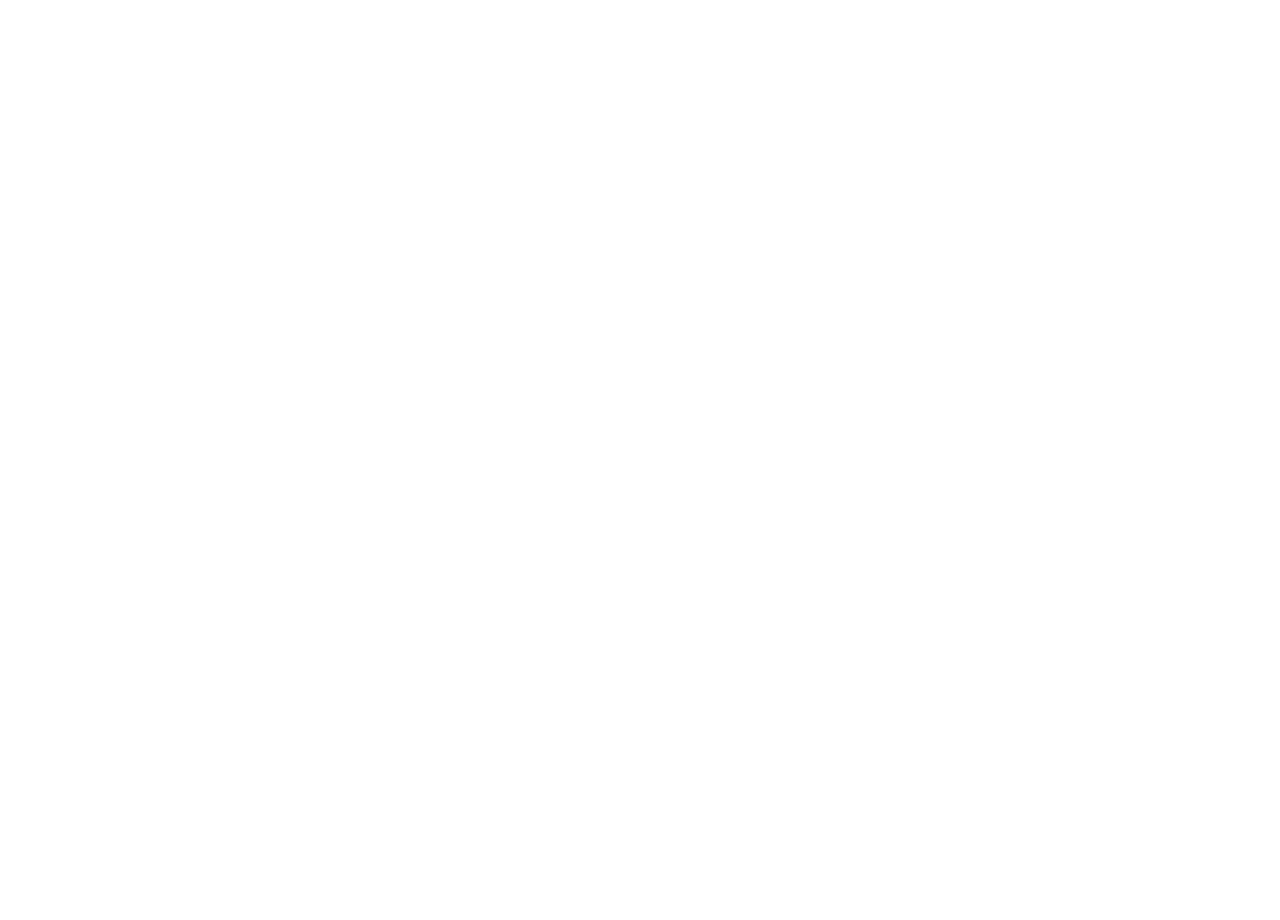
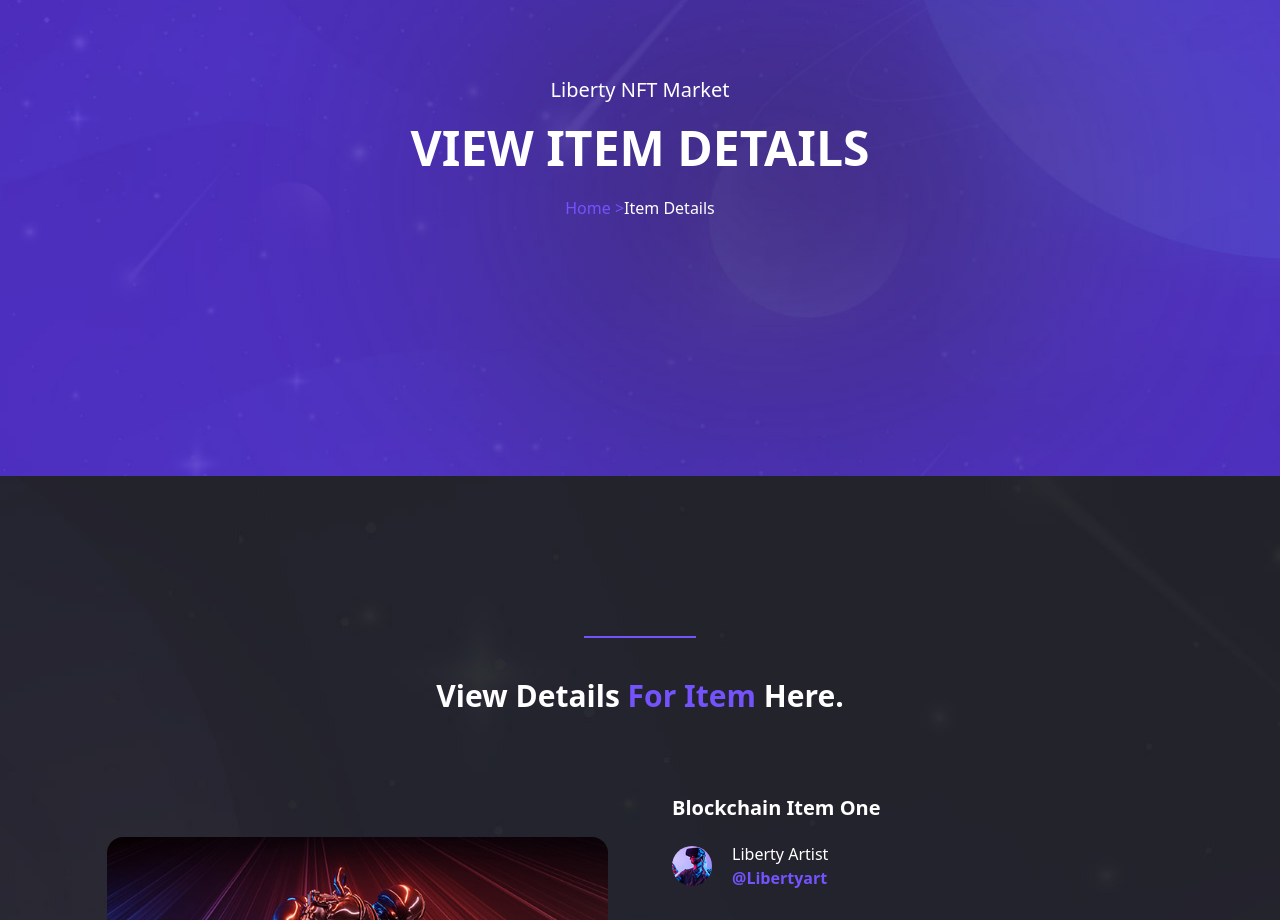
Before and after one commit to mo7amed-ramadan/Liberty-NFT-Market, a React (Create React App) app: page /itemdetails in a window 1280 px wide. Shown: the part 180-1100 px from the top of the page. Before the commit the page ends 800 px from the top, so only its background shows below. Built offline with nearby package versions, Linux system fonts and the light colour scheme.

Commit message:
finishing item details page and start to make explore page and item details page responsive

```diff
--- a/src/Components/Pages/Explore/CryptoCurrency/CryptoCurrency.js
+++ b/src/Components/Pages/Explore/CryptoCurrency/CryptoCurrency.js
@@ -5,7 +5,6 @@
 import TextHighlight from "../../../TextHighlight";
 import TableHeader from "./TableHeader";
 import Buttons from "../../../Buttons";
-import Footer from "../../../Footer";
 import "./CryptoCurrency.css";
 function CryptoCurrency() {
   const [crypto, setCrypto] = useState([]);
@@ -95,7 +94,6 @@
             />
           </div>
         </div>
-        <Footer />
       </div>
     </>
   );
--- a/src/Components/Pages/Explore/CryptoCurrency/CryptoItem/CryptoItem.js
+++ b/src/Components/Pages/Explore/CryptoCurrency/CryptoItem/CryptoItem.js
@@ -4,7 +4,7 @@
       <tr className="crypto-item w-[90%] mx-auto">
         <td className="border-r-2 border-white">{props.num}</td>
         <td className="coin-thumb pl-2 py-3 border-r-2 border-white">
-          <img src={props.img} alt="bitcoin" />
+          <img src={props.img} alt="bitcoin" loading="lazy" />
         </td>
         <td className="pl-2 border-r-2 border-white">{props.name}</td>
         <td className="pl-2 border-r-2 border-white">{props.priceUSD}</td>
--- a/src/Components/Pages/Explore/Explore.js
+++ b/src/Components/Pages/Explore/Explore.js
@@ -1,11 +1,12 @@
 import PageHeading from "./PageHeading/PageHeading";
 import CryptoCurrency from "./CryptoCurrency/CryptoCurrency";
-
+import Footer from "../../Footer";
 function Explore() {
   return (
     <>
       <PageHeading />
       <CryptoCurrency />
+      <Footer />
     </>
   );
 }
--- /dev/null
+++ b/src/Components/Pages/ItemDetails/Add-ons/Artists.js
@@ -0,0 +1,28 @@
+function Artists(props) {
+  return (
+    <div className="flex flex-row flex-no-wrap items-center w-[31%] bg-cardColor border border-borderColor rounded-3xl mt-8 mr-4">
+      <img
+        src={props.img}
+        alt={props.name}
+        className=" rounded-s-3xl"
+        loading="lazy"
+      />
+      <div className="content text-white flex flex-col items-start ml-5">
+        <div className="flex flex-col text-base">
+          <span className="text-xl font-bold">{props.name}</span>
+          <a href="/itemdetails" className="text-mainColor font-bold">
+            @davidwalker
+          </a>
+        </div>
+        <div className="line bg-borderColor h-[1px] w-full mx-auto my-6"></div>
+        <span className="font-semibold">
+          Bid:{" "}
+          <span className="text-mainColor text-xl font-bold">0.06 ETH</span>
+        </span>
+        <span className="text-mainColor">24/07/2022, 22:00</span>
+      </div>
+    </div>
+  );
+}
+
+export default Artists;
--- /dev/null
+++ b/src/Components/Pages/ItemDetails/Add-ons/ArtistsHolder.js
@@ -0,0 +1,37 @@
+import Artists from "./Artists";
+import Artist01 from "../../../../Images/current-01.jpg";
+import Artist02 from "../../../../Images/current-02.jpg";
+import Artist03 from "../../../../Images/current-03.jpg";
+import Artist04 from "../../../../Images/current-04.jpg";
+import { FontAwesomeIcon } from "@fortawesome/react-fontawesome";
+import { faChevronDown } from "@fortawesome/free-solid-svg-icons";
+
+function ArtistsHolder() {
+  return (
+    <>
+      <div className="artist-header w-full flex flex-row justify-between mt-32 mb-8">
+        <span className="text-white text-xl font-bold bg-mainColor px-5 py-2 rounded-3xl">
+          Current Bidding Prices (ETH)
+        </span>
+        <span className="text-white font-semibold cursor-pointer">
+          sort By: Latest
+          <FontAwesomeIcon
+            icon={faChevronDown}
+            className="text-xs ml-5 text-borderColor"
+          />
+        </span>
+      </div>
+      <br />
+      <div className="flex flex-row flex-wrap items-center">
+        <Artists name="David Walker" img={Artist01} />
+        <Artists name="David Walker" img={Artist02} />
+        <Artists name="David Walker" img={Artist03} />
+        <Artists name="David Walker" img={Artist04} />
+        <Artists name="David Walker" img={Artist01} />
+        <Artists name="David Walker" img={Artist02} />
+      </div>
+    </>
+  );
+}
+
+export default ArtistsHolder;
--- /dev/null
+++ b/src/Components/Pages/ItemDetails/Add-ons/ItemCart.js
@@ -0,0 +1,27 @@
+import { useState } from "react";
+import ItemsDetails from "../../Home/Market/ItemsDetails";
+import ItemCartDetail from "./ItemCartDetail";
+function ItemCart() {
+  const [item, setItem] = useState([ItemsDetails[4]]);
+
+  return (
+    <>
+      {item.map((product) => {
+        return (
+          <ItemCartDetail
+            key={product.id}
+            title={product.title}
+            artistImg={product.artistImg}
+            artistName={product.artistName}
+            eth={product.eth}
+            price={product.price}
+            expireTime={product.expireTime}
+            expireDate={product.expireDate}
+          />
+        );
+      })}
+    </>
+  );
+}
+
+export default ItemCart;
--- /dev/null
+++ b/src/Components/Pages/ItemDetails/Add-ons/ItemCartDetail.js
@@ -0,0 +1,70 @@
+import Buttons from "../../../Buttons";
+import ItemDetailsImg from "../../../../Images/item-details-01.jpg";
+import ArtistsHolder from "./ArtistsHolder";
+
+function ItemCartDetail(props) {
+  return (
+    <div className="flex flex-row flex-wrap items-center justify-between">
+      <img
+        src={ItemDetailsImg}
+        alt={props.title}
+        loading="lazy"
+        className="w-[47%] rounded-2xl"
+      />
+      <div className="w-[47%] text-white">
+        <h4 className="font-bold text-xl mb-5">{props.title}</h4>
+        <div className="cart-artist flex flex-row items-center mb-7">
+          <img
+            src={props.artistImg}
+            alt={props.artistName}
+            loading="lazy"
+            className="rounded-full w-[8%]"
+          />
+          <div className="flex flex-col ml-5 text-base">
+            <span>{props.artistName}</span>
+            <a href="/itemdetails" className="text-mainColor font-bold">
+              @Libertyart
+            </a>
+          </div>
+        </div>
+        <p className="max-w-full text-sm mb-8 leading-loose">
+          Aute sit et do culpa proident voluptate velit consequat deserunt sit
+          amet culpa magna. Do velit voluptate tempor et ea enim tempor qui sit
+          sit. Pariatur non proident est aute cupidatat elit adipisicing eu
+          tempor aliquip. Cupidatat aute ipsum aliquip ad adipisicing. Ea non
+          irure ex velit nisi veniam. Aliquip mollit ad ad aliquip pariatur
+          magna do nisi.
+        </p>
+        <div className="flex flex-row flex-wrap items-center justify-between">
+          <div className="bid flex flex-col items-center">
+            <span className="text-base">Current Bid:</span>
+            <strong className="text-mainColor text-2xl">{props.eth}</strong>
+            <span className="text-[#afafaf]">({props.price})</span>
+          </div>
+          <div className="owner flex flex-col items-center">
+            <span className="text-base">Owner</span>
+            <strong className="text-mainColor text-2xl">David Walker</strong>
+            <span className="text-[#afafaf]">{`(@davidwalker)`}</span>
+          </div>
+          <div className="end flex flex-col items-center">
+            <span className="text-base">Ends In</span>
+            <strong className="text-mainColor text-2xl">
+              {props.expireTime}
+            </strong>
+            <span className="text-[#afafaf]">{props.expireDate}</span>
+          </div>
+          <div className="flex flex-row items-center mt-8">
+            <span className="text-[#afafaf]">Place Bid:</span>
+            <span className="mx-4 py-2 px-4 rounded-full border border-mainColor text-lg ">
+              {props.eth}
+            </span>
+            <Buttons title="Submit Now" />
+          </div>
+        </div>
+      </div>
+      <ArtistsHolder />
+    </div>
+  );
+}
+
+export default ItemCartDetail;
--- /dev/null
+++ b/src/Components/Pages/ItemDetails/Add-ons/ItemPageHeader.js
@@ -0,0 +1,16 @@
+import { Link } from "react-router-dom";
+function ItemPageHeader() {
+  return (
+    <div className="pageContent mx-auto w-fit py-64 text-center text-white">
+      <h2 className="text-xl font-medium mb-5">Liberty NFT Market</h2>
+      <h1 className="text-5xl font-bold mb-6">VIEW ITEM DETAILS</h1>
+      <span className="text-mainColor text-base">
+        <Link to="/">Home</Link> {">"}
+        <Link to="/itemdetails" className="text-white">
+          Item Details
+        </Link>
+      </span>
+    </div>
+  );
+}
+export default ItemPageHeader;
--- a/src/Components/Pages/ItemDetails/ItemDetails.js
+++ /dev/null
@@ -1,5 +0,0 @@
-function ItemDetails() {
-  return <>ItemDetails</>;
-}
-
-export default ItemDetails;
--- /dev/null
+++ b/src/Components/Pages/ItemDetails/ItemDetailsPage.js
@@ -0,0 +1,35 @@
+import Navbar from "../Home/Navbar/Navbar";
+import ItemCart from "./Add-ons/ItemCart";
+import ItemPageHeader from "./Add-ons/ItemPageHeader";
+import Heading from "../Home/Category Collection/Add-ons/Heading";
+import TextHighlight from "../../TextHighlight";
+import CreateNFT from "../Home/CreateNFT/CreateNFT";
+import Footer from "../../Footer";
+function ItemDetailsPage() {
+  return (
+    <>
+      <div className="container mx-auto">
+        <div className="bg-exploreBg w-full h-full bg-cover bg-no-repeat">
+          <Navbar />
+          <ItemPageHeader />
+        </div>
+        <div className="item-cart bg-categoryCollectionBg w-full h-full bg-no-repeat py-40">
+          <div className="mx-auto w-10/12">
+            <Heading
+              headingTitle={
+                <>
+                  View Details <TextHighlight highlight="For Item" /> Here.
+                </>
+              }
+            />
+            <ItemCart />
+          </div>
+        </div>
+        <CreateNFT />
+        <Footer />
+      </div>
+    </>
+  );
+}
+
+export default ItemDetailsPage;
--- a/src/index.js
+++ b/src/index.js
@@ -5,9 +5,9 @@
 import { createBrowserRouter, RouterProvider } from "react-router-dom";
 import Home from "./Components/Pages/Home/Home";
 import Explore from "./Components/Pages/Explore/Explore";
-import ItemDetails from "./Components/Pages/ItemDetails/ItemDetails";
 import Author from "./Components/Pages/Author/Author";
 import CreateYours from "./Components/Pages/CreateYours/CreateYours";
+import ItemDetailsPage from "./Components/Pages/ItemDetails/ItemDetailsPage";
 const router = createBrowserRouter([
   {
     path: "/",
@@ -19,7 +19,7 @@
   },
   {
     path: "/itemdetails",
-    element: <ItemDetails />,
+    element: <ItemDetailsPage />,
   },
   {
     path: "/author",
```
